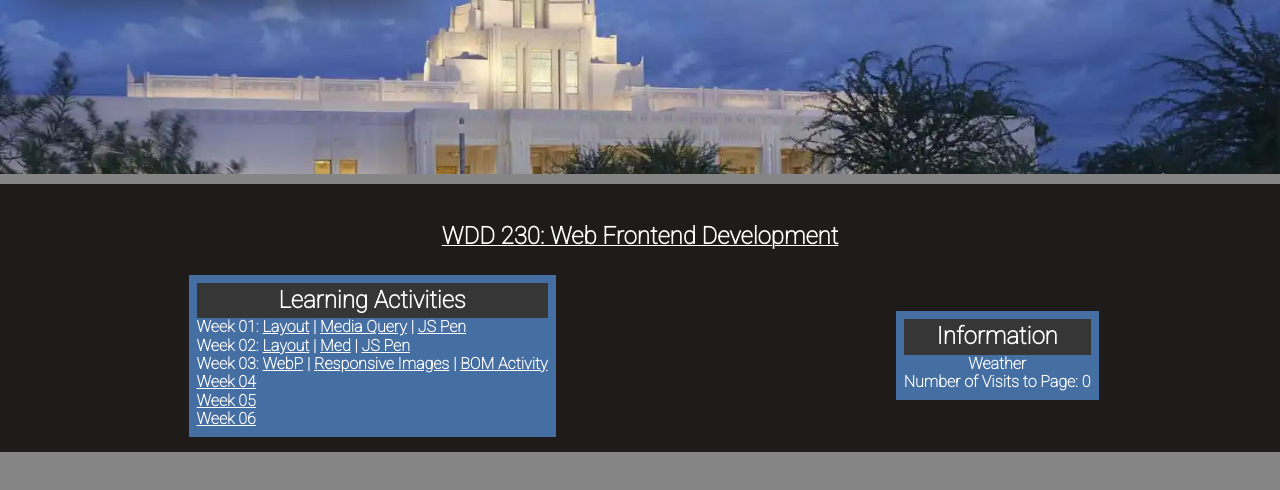
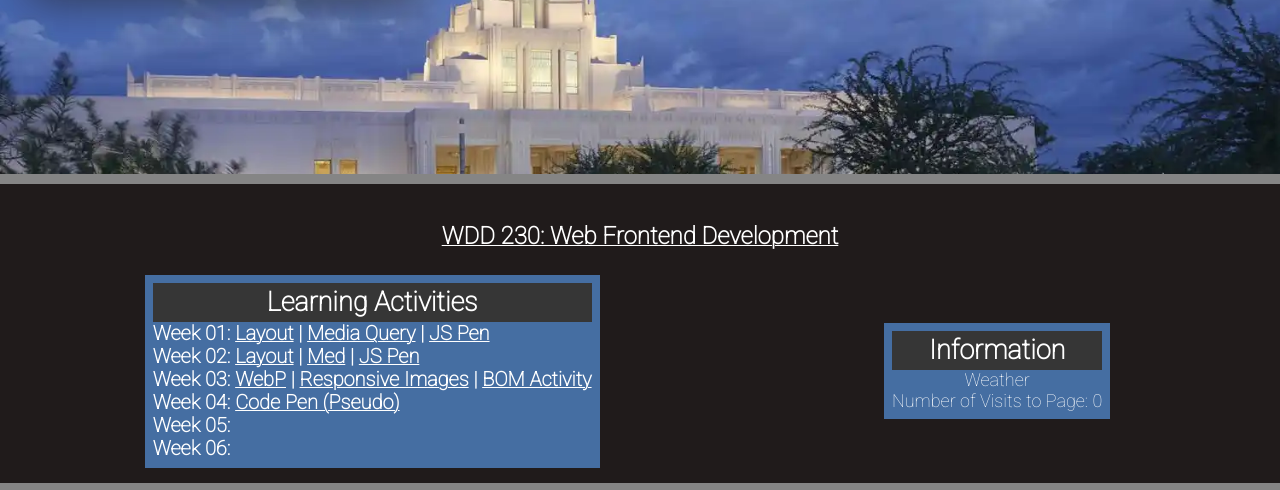
Before and after one commit to AustinCBYUi/WDD230-AC, a plain HTML site: page index.html in a window 1280 px wide. Shown: the part 410-900 px from the top of the page. Drawn offline with Linux system fonts and the light colour scheme; grey boxes are pictures that could not be loaded.

Commit message:
CodePen Activity for Pseudo Classes

```diff
--- a/index.html
+++ b/index.html
@@ -61,12 +61,13 @@
             <section class="card">
                 <h2>Learning Activities</h2>
                 <ul>
-                    <li>Week 01: <a href="">Layout</a> | <a href="">Media Query</a> | <a href="https://codepen.io/AussieDude/pen/zYbKwvb">JS Pen</a></li>
-                    <li>Week 02: <a href="">Layout</a> | <a href="">Med</a> | <a href="https://codepen.io/AussieDude/pen/jOJBJKp">JS Pen</a></li>
-                    <li>Week 03: <a href="week03/images/landscape.webp">WebP</a> | <a href="week03/responsive-images.html">Responsive Images</a> | <a href="week03/bom-copy.html">BOM Activity</a> </li>
-                    <li><a href="">Week 04</a></li>
-                    <li><a href="">Week 05</a></li>
-                    <li><a href="">Week 06</a></li>
+                    <!-- Keep target _blank in all anchor tags..-->
+                    <li>Week 01: <a href="">Layout</a> | <a href="">Media Query</a> | <a href="https://codepen.io/AussieDude/pen/zYbKwvb" target="_blank">JS Pen</a></li>
+                    <li>Week 02: <a href="">Layout</a> | <a href="">Med</a> | <a href="https://codepen.io/AussieDude/pen/jOJBJKp" target="_blank">JS Pen</a></li>
+                    <li>Week 03: <a href="week03/images/landscape.webp" target="_blank">WebP</a> | <a href="week03/responsive-images.html" target="_blank">Responsive Images</a> | <a href="week03/bom-copy.html" target="_blank">BOM Activity</a> </li>
+                    <li>Week 04: <a href="https://codepen.io/AussieDude/pen/mdoXKJJ" target="_blank">Code Pen (Pseudo)</a></li>
+                    <li>Week 05: </li>
+                    <li>Week 06: </li>
                 </ul>
             </section>
             <section class="card">
--- a/styles/base.css
+++ b/styles/base.css
@@ -90,8 +90,8 @@ main h1 {
     /* border: 1px solid rgba(0, 0, 0, 0.1); */
     background-color: #456ea2;
     color: white;
-    font-weight: 600;
-    font-size: 16px;
+    font-weight: 200;
+    font-size: 18px;
     list-style: none;
 }
 
@@ -103,12 +103,15 @@ main h1 {
 
 .card li{
     text-align: left;
+    font-size: 20px;
+    font-weight: 600;
 
 }
 
 .card li a {
-    color: white;
+    color: rgb(255, 255, 255);
     text-align: right;
+    text-decoration-thickness: 1px;
 
 }
 
```
